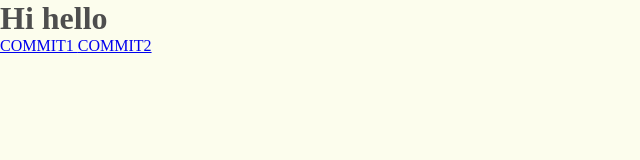
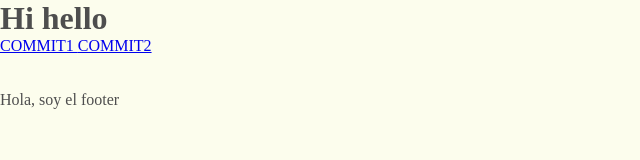
Before and after one commit to AitorSerrano/pruebas-git, a plain HTML site: page index.html in a window 1280 px wide. Shown: the whole page, without its empty margins (0-640 px from the left). Drawn offline with Linux system fonts and the light colour scheme.

Commit message:
Meto el footer

```diff
--- a/index.html
+++ b/index.html
@@ -23,6 +23,11 @@
             </div>
 
       </header>
+      <br/>
+      <br/>
+      <footer>
+          <p>Hola, soy el footer</p>
+      </footer>
 
 </body>
 </html>
```
Also changed, not shown: 1 other file.
